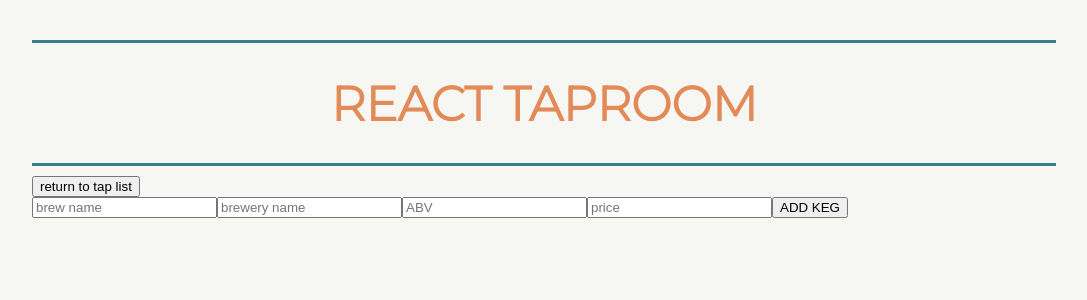
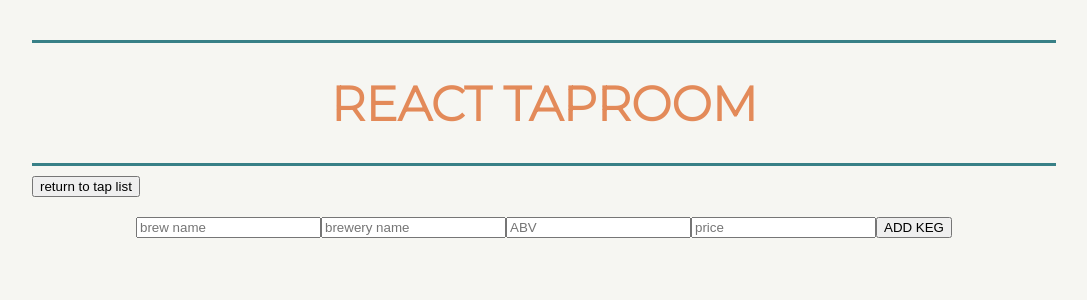
Before and after one commit to michelle-morin/taproom, a React (Create React App) app: page / in a window 1280 px wide. Both pictures are taken after a click on the button "add a keg". Shown: the top 300 px of the page, without its empty margins (96-1183 px from the left). Built offline with nearby package versions, Linux system fonts and the light colour scheme.

Commit message:
add inline styles for new keg form component

```diff
--- a/src/components/NewKegForm.js
+++ b/src/components/NewKegForm.js
@@ -9,8 +9,17 @@ function NewKegForm(props) {
     props.onNewKegCreation({name: event.target.name.value, brewery: event.target.brewery.value, alcoholContent: event.target.alcoholContent.value, price: event.target.price.value, pintQuantity: 124, id: v4()});
   }
 
+  const newKegFormStyles = {
+    marginTop: '2%',
+    display: 'flex',
+    justifyContent: 'center',
+    alignItems: 'flex-start',
+    flexWrap: 'wrap'
+  }
+
   return (
     <React.Fragment>
+      <div style={newKegFormStyles}>
         <form onSubmit={handleNewKegFormSubmission}>
           <input
             type='text'
@@ -28,8 +37,9 @@ function NewKegForm(props) {
             type='number'
             name='price'
             placeholder='price' />
-        <button type="submit">ADD KEG</button>
+          <button className="new-keg-button" type="submit">ADD KEG</button>
         </form>
+      </div>
     </React.Fragment>
   );
 }
```
Lines whose indentation alone changed are shown as unchanged.
